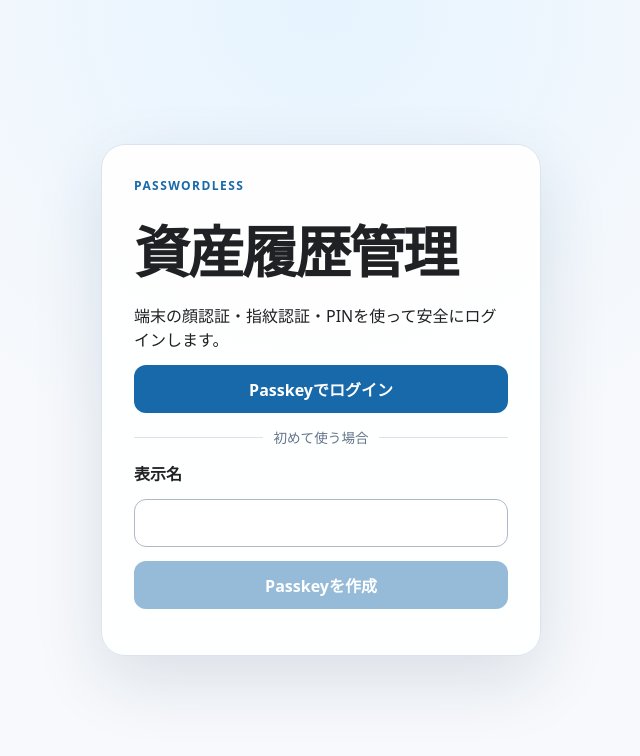
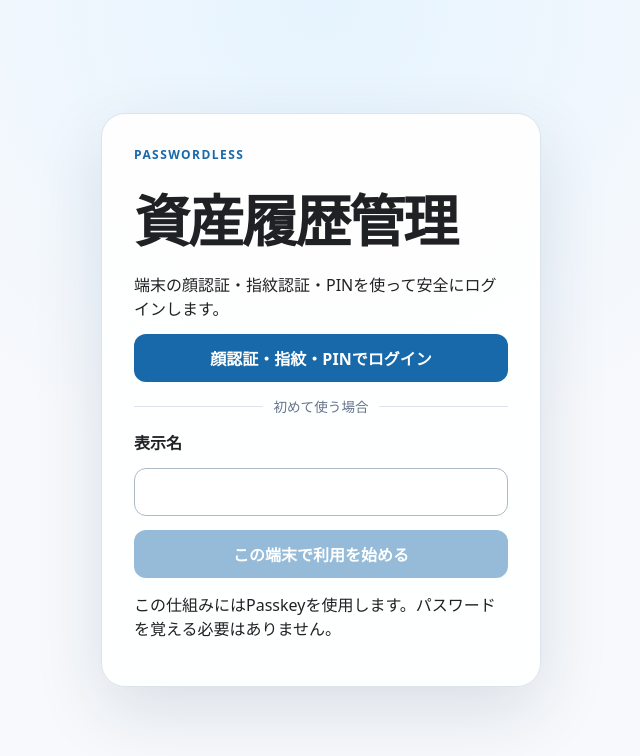
Before and after one commit to steffie682/hermes-portfolio-history, a Next.js app: page /login in a window 1280 px wide. Shown: the top 756 px of the page, without its empty margins (319-959 px from the left). Built offline with nearby package versions, Linux system fonts and the light colour scheme.

Commit message:
feat: adopt approved plain-language auth UI

```diff
--- a/src/app/login/page.tsx
+++ b/src/app/login/page.tsx
@@ -10,7 +10,7 @@ export default function LoginPage() {
   const [message, setMessage] = useState('');
 
   async function register() {
-    setMessage('Passkeyを登録しています…');
+    setMessage('この端末を登録しています…');
     const optionsResponse = await fetch('/api/auth/passkey/register/options', {
       method: 'POST',
       headers: { 'content-type': 'application/json' },
@@ -24,13 +24,13 @@ export default function LoginPage() {
       headers: { 'content-type': 'application/json' },
       body: JSON.stringify({ response: credential }),
     });
-    if (!verifyResponse.ok) throw new Error('Passkeyを登録できませんでした');
+    if (!verifyResponse.ok) throw new Error('この端末を登録できませんでした');
     router.push('/');
     router.refresh();
   }
 
   async function signIn() {
-    setMessage('Passkeyで確認しています…');
+    setMessage('端末で本人確認しています…');
     const optionsResponse = await fetch('/api/auth/passkey/login/options', {
       method: 'POST',
     });
@@ -62,7 +62,7 @@ export default function LoginPage() {
         <h1>資産履歴管理</h1>
         <p>端末の顔認証・指紋認証・PINを使って安全にログインします。</p>
         <button type="button" onClick={() => void run(signIn)}>
-          Passkeyでログイン
+          顔認証・指紋・PINでログイン
         </button>
         <div className="divider">初めて使う場合</div>
         <label htmlFor="display-name">表示名</label>
@@ -74,8 +74,11 @@ export default function LoginPage() {
           autoComplete="nickname"
         />
         <button type="button" disabled={!name.trim()} onClick={() => void run(register)}>
-          Passkeyを作成
+          この端末で利用を始める
         </button>
+        <p className="auth-note">
+          この仕組みにはPasskeyを使用します。パスワードを覚える必要はありません。
+        </p>
         <p role="status">{message}</p>
       </section>
     </main>
--- a/src/app/page.tsx
+++ b/src/app/page.tsx
@@ -18,7 +18,7 @@ export default function HomePage() {
           <div><dt>実装済み機能</dt><dd>{status.implementedFeatures.length}件</dd></div>
         </dl>
         <Link className="login-link" href="/login">
-          Passkeyでログイン
+          ログイン・利用開始
         </Link>
       </section>
     </main>
```
Also changed, not shown: 2 other files (tests, documents, lock files or other folders).
